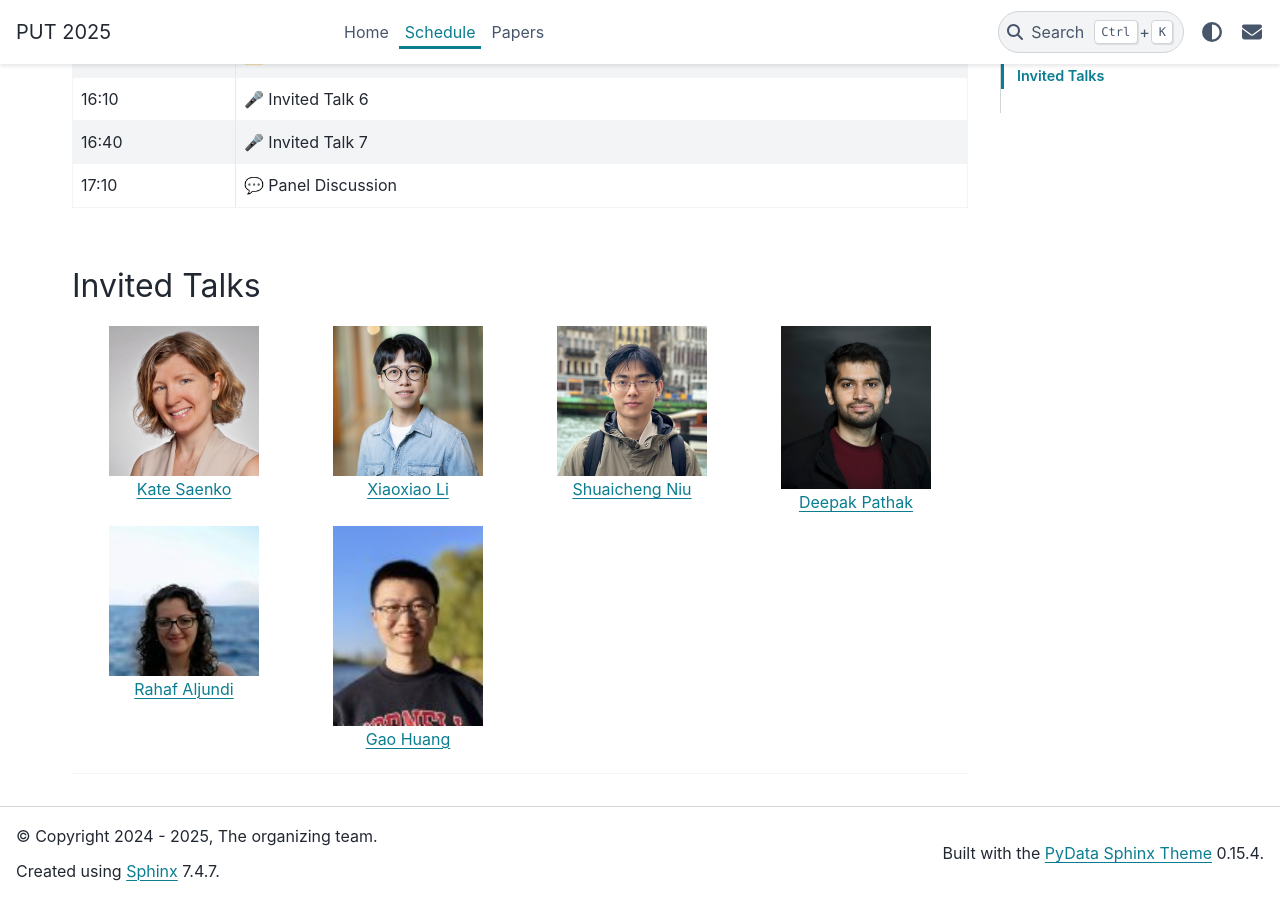
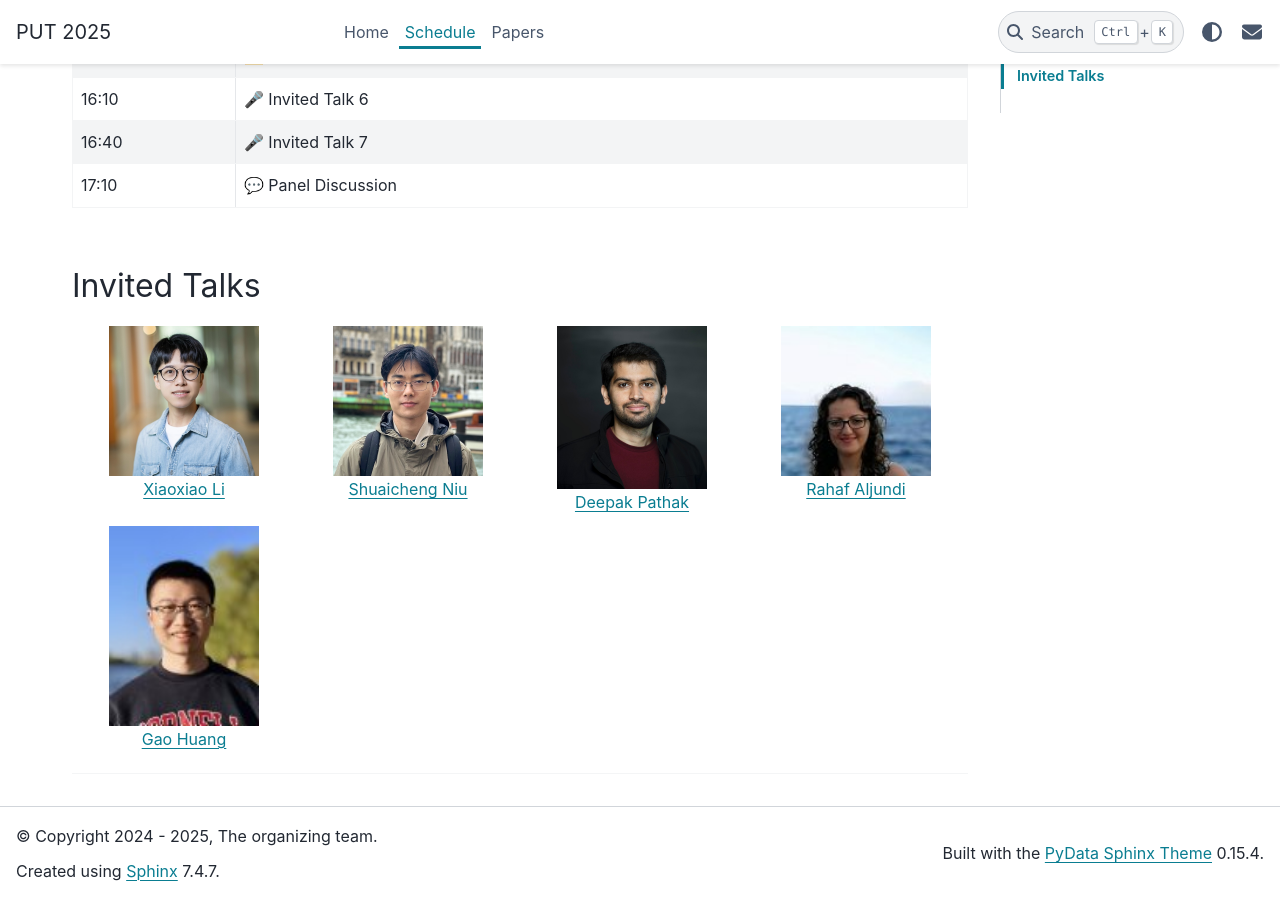
Before and after one commit to tta-icml2025/tta-icml2025.github.io, a Sphinx documentation site: the page built from docs/source/schedule.rst, in a window 1280 px wide and 900 px high, scrolled down 1244 px. Built offline with Sphinx 7.4.7 and the PyData theme 0.15.4, drawn with Linux system fonts in a browser that asks for light colours; the version number could not be read and is left out.

Commit message:
remove speaker: Kate Saenko is not able to join

```diff
--- a/docs/source/speakers.html
+++ b/docs/source/speakers.html
@@ -1,9 +1,4 @@
 <div class="people">
-    <div>
-        <img alt="Kate Saenko" src="_static/speakers/kate_saenko.jpg">
-        <br>
-        <a href="https://ai.bu.edu/ksaenko.html">Kate Saenko</a>
-    </div>
     <div>
         <img alt="Xiaoxiao Li" src="_static/speakers/xiaoxiao_li.jpg">
         <br>
```
